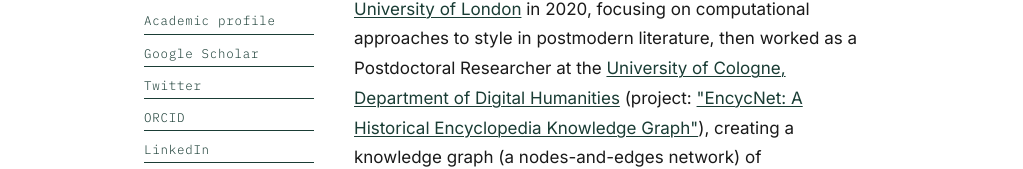
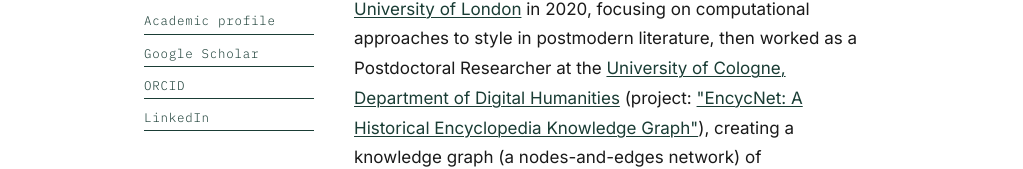
Before and after one commit to erikketzan/erikketzan.github.io, a plain HTML site: page index.html in a window 1280 px wide. Shown: the part 510-679 px from the top of the page, without its empty margins (128-1151 px from the left). Drawn offline with Linux system fonts and the light colour scheme.

Commit message:
Update index.html

```diff
--- a/index.html
+++ b/index.html
@@ -352,7 +352,6 @@
         <div class="contact-links contact-links--photo">
           <a href="https://www.kcl.ac.uk/people/erik-ketzan" target="_blank" rel="noopener">Academic profile</a>
           <a href="https://scholar.google.co.uk/citations?user=O20i8mMAAAAJ&hl=en" target="_blank" rel="noopener">Google Scholar</a>
-          <a href="https://twitter.com/erikketzan" target="_blank" rel="noopener">Twitter</a>
           <a href="https://orcid.org/0000-0003-0264-2157" target="_blank" rel="noopener">ORCID</a>
           <a href="https://www.linkedin.com/in/erik-ketzan/" target="_blank" rel="noopener">LinkedIn</a>
         </div>
```
